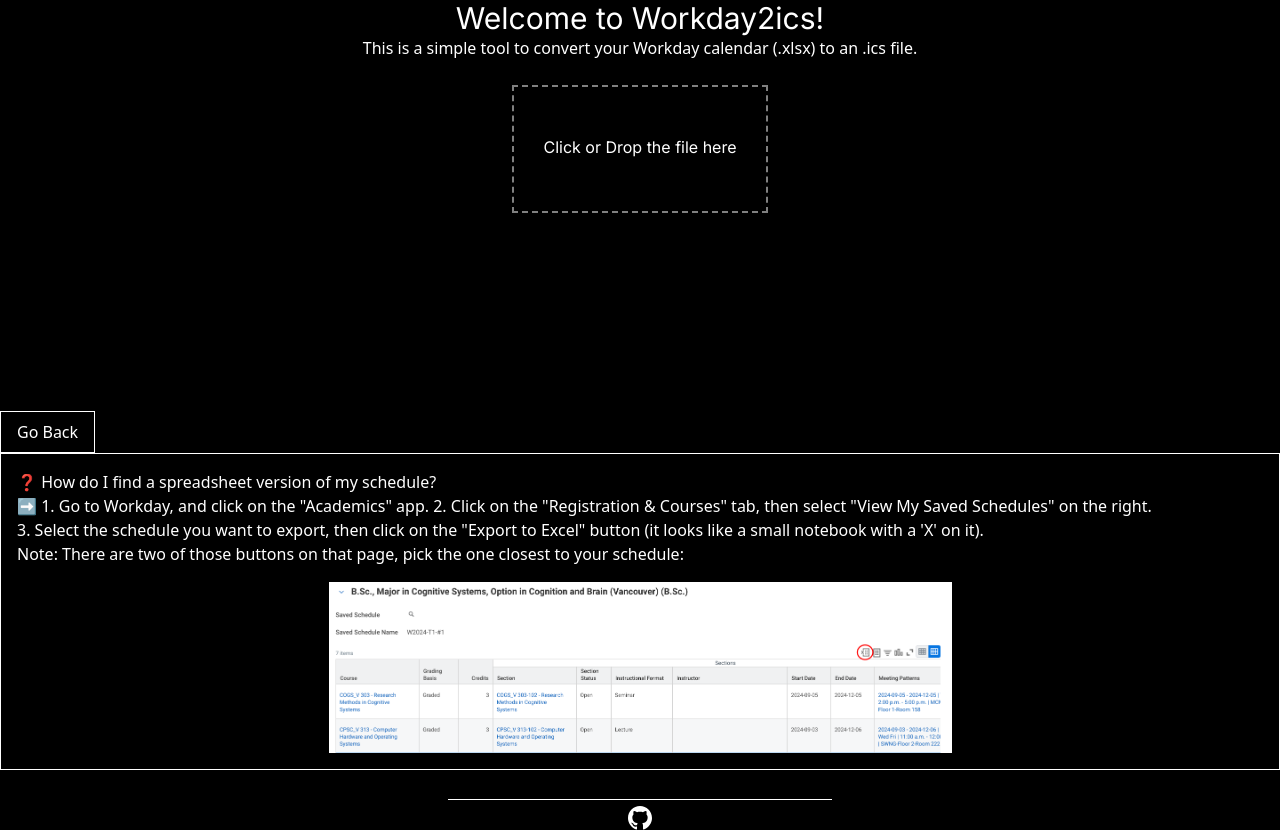
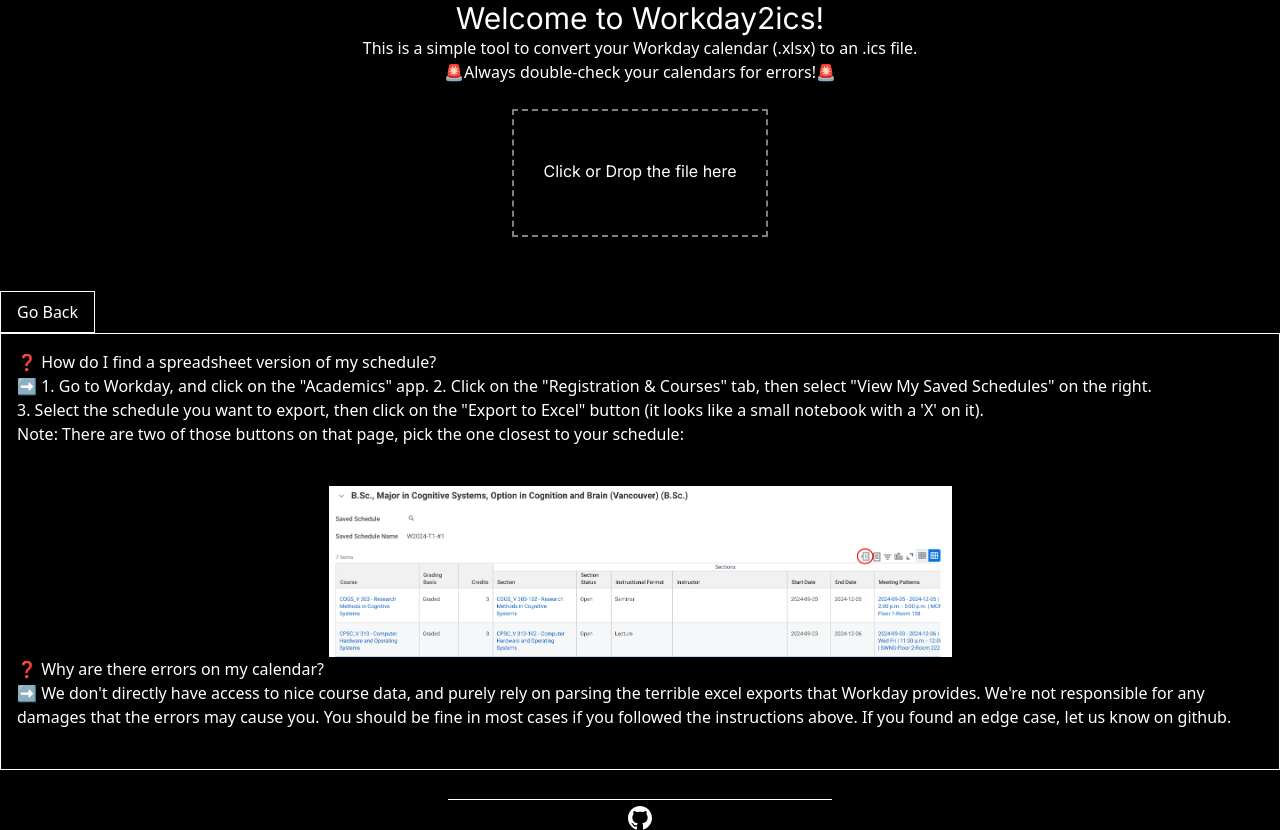
Before and after one commit to Its-pedram/workday2ics, a SvelteKit app: page / in a window 1280 px wide. Both pictures are taken after a click on the button "Help! I'm lost!". Built offline with nearby package versions, Linux system fonts and the light colour scheme.

Commit message:
Added helpful messages

```diff
--- a/src/routes/+page.svelte
+++ b/src/routes/+page.svelte
@@ -50,6 +50,10 @@
 	<p style="color: white;">
 		This is a simple tool to convert your Workday calendar (.xlsx) to an .ics file.
 	</p>
+
+	<p style="color: white;">
+		🚨Always double-check your calendars for errors!🚨
+	</p>
 </div>
 
 <div class="dropzone">
--- a/src/routes/Components/HelpBtn.svelte
+++ b/src/routes/Components/HelpBtn.svelte
@@ -24,10 +24,16 @@
 			like a small notebook with a 'X' on it). <br />
 			Note: There are two of those buttons on that page, pick the one closest to your schedule:
 			<br />
-		</p>
+		</p><br>
 		<div class="image-container">
 			<img src="/img/workday-export.png" alt="Workday export" /> <br />
 		</div>
+		<p>❓ Why are there errors on my calendar?</p>
+		<p>
+			➡️ We don't directly have access to nice course data, and purely rely on parsing the terrible
+			excel exports that Workday provides. We're not responsible for any damages that the errors may cause you. You should be fine in most cases if you followed the instructions above. If you found an edge case, let us know on github. <br />
+			<br />
+		</p>
 	</div>
 {/if}
 
```
